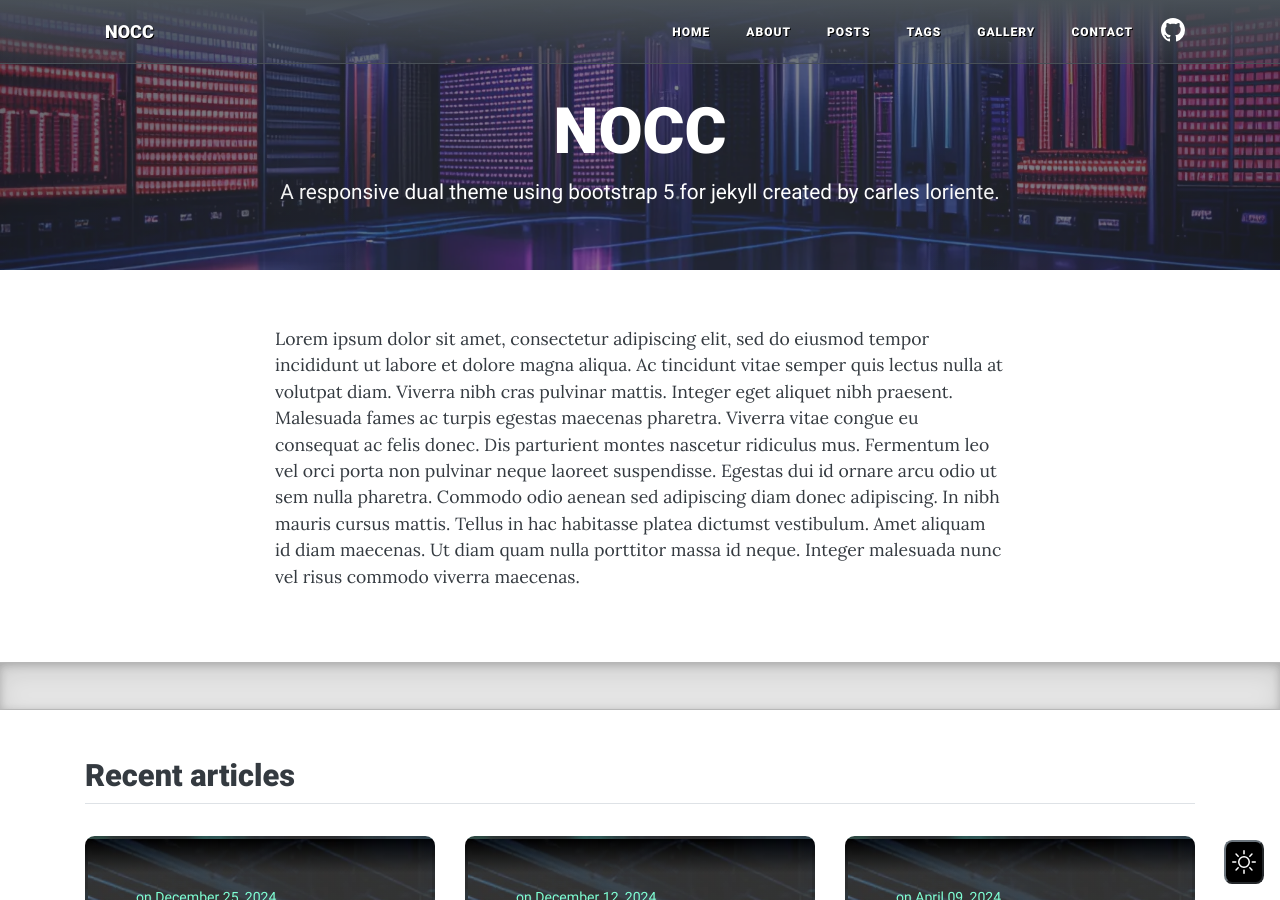
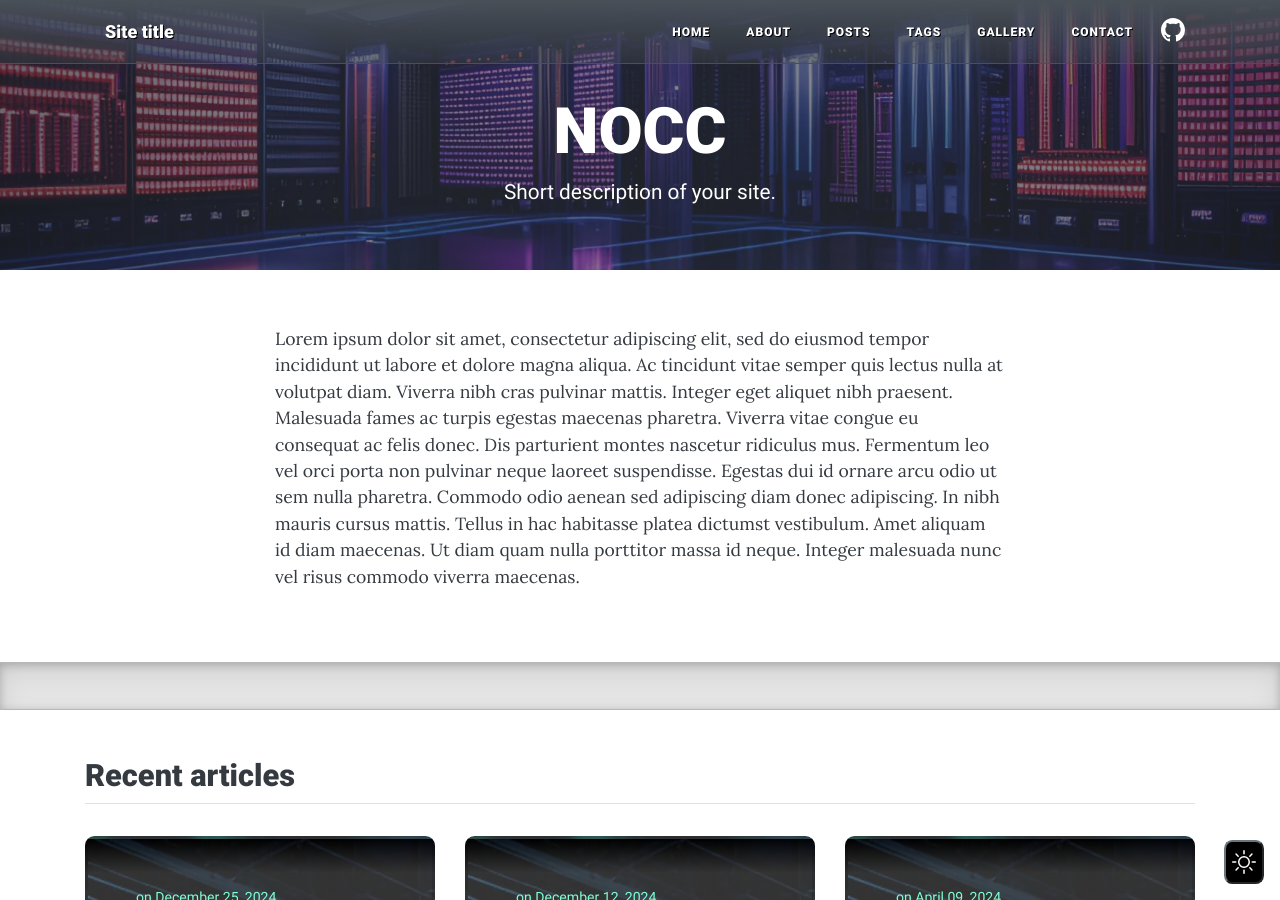
Before and after one commit to carlesloriente/jekyll-theme-nocc, a Jekyll site: the page built from index.markdown, in a window 1280 px wide and 900 px high. Built offline with Jekyll 4.4.1, drawn with Linux system fonts in a browser that asks for light colours; comment, search, counter and statistics services are not loaded.

Commit message:
RubyGem release v2.0.2 - Improving docs

```diff
--- a/_config.yml
+++ b/_config.yml
@@ -1,26 +1,44 @@
 landing                 : false
-title                   : NOCC
+title                   : Site title
 author                  : Your Name
-url                     : "https://www.yoururl.com"
+url                     : "https://www.yoursiteurl.com"
 author_url              : "https://www.yoururl.com"
 baseurl                 : "/"
 timezone                : "Europe/Madrid"
-description             : A responsive dual theme using Bootstrap 5 for Jekyll created by Carles Loriente.
+description             : Short description of your site.
 full_description        : >
- A responsive dual theme using Bootstrap 5 for Jekyll created by Carles Loriente. Featuring a homepage, about page, tags cloud page, gallery of images page, examples post pages, post comments powered by Disqus, and contact page form powered by Formspree.
+ A long description of your site.
 gh_repository           : https://github.com/yourusername/yourrepo/
 encoding                : "utf-8"
 locale                  : "en-US"
 lang                    : "en"
-formemail               :
+formemail               : "form@email.com"
+email                   : "you@email.com"
 permalink               : pretty
 
 # Manifest
-name                    : "NOCC Boostrap Jekyll Theme"
-short_name              : "NOCC"
+name                    : "Site name"
+short_name              : "NAME"
 language                : "en"
 lang_direction          : "ltr"
 color                   : "#FFFFFF"
+
+# Add your Social Profiles
+twitter_username        :
+github_username         :
+linkedin_username       :
+kofi                    :
+
+# Add your google-analytics ID here to activate google analytics
+google_site_verification:
+google_analytics        :
+google_adsense_account  :
+google_tag_id           :
+
+# Disqus Comments. Leave shortname blank to disable comments site-wide.
+# Disable comments for any post by adding `comments: false` to that post's YAML Front Matter.
+disqus_shortname        :
+
 
 # Theme Notice (please don't remove it ;))
 theme_version           : v2.0.0
@@ -33,24 +51,7 @@
 theme_package           : https://rubygems.org/gems/jekyll-theme-nocc
 theme_logo              : "/assets/vendor/nocc-bootstrap-theme/images/nocc/nocc_logo.webp"
 
-# Social Profiles
-email                   : "you@email.com"
-twitter_username        :
-github_username         :
-linkedin_username       :
-kofi                 :
-
-# Add your google-analytics ID here to activate google analytics
-google_site_verification:
-google_analytics        :
-google_adsense_account  :
-google_tag_id           :
-
-# Disqus Comments
-# Leave shortname blank to disable comments site-wide.
-# Disable comments for any post by adding `comments: false` to that post's YAML Front Matter.
-disqus_shortname        :
-
+# Site settings
 includes_dir            : _includes
 layouts_dir             : _layouts
 plugins_dir             : _plugins
@@ -88,7 +89,7 @@
 
 # Build settings
 paginate                : 20
-paginate_path           : "/notes/page:num/"
+paginate_path           : "/posts/page:num/"
 plugins:
   - jekyll-feed
   - jekyll-paginate
```
Also changed, not shown: README.md, jekyll-theme-nocc.gemspec.
